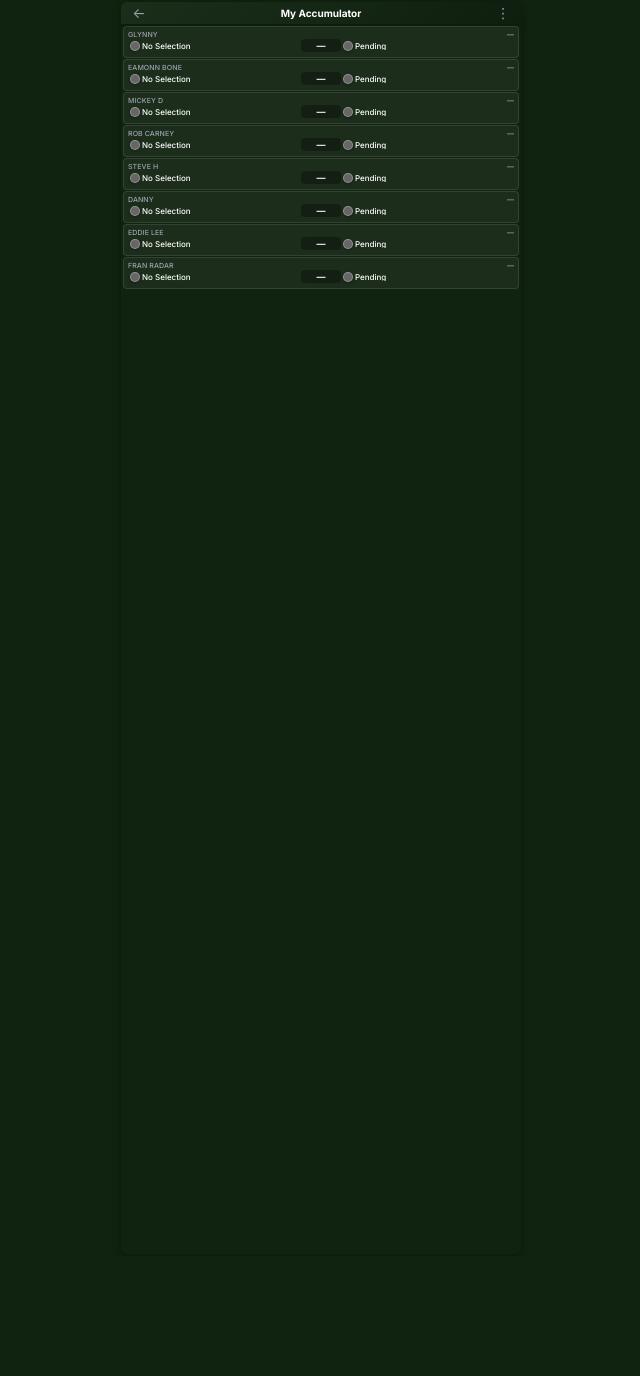
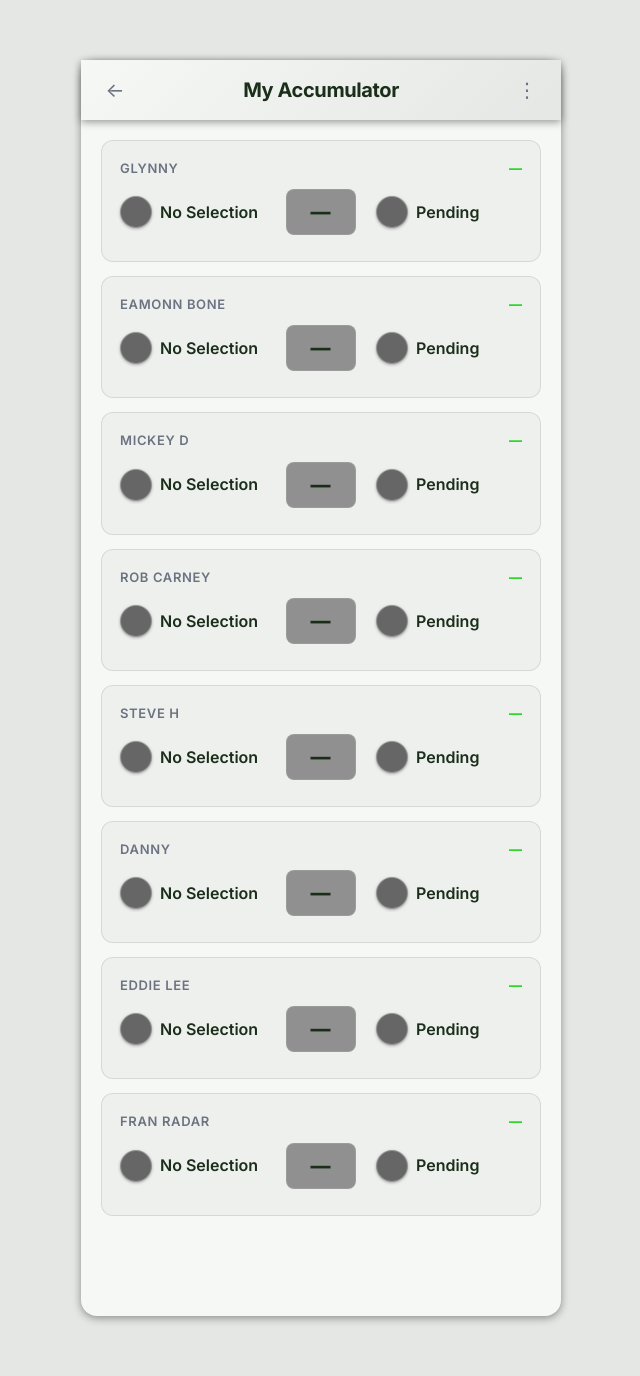
Before and after one commit to MrG-Man/Acca-Tracker, a Flask app: page /mobile-demo in a window 1280 px wide. Shown: the whole page, without its empty margins (319-959 px from the left). Before the commit the page ends 289 px from the top, so only its background shows below. Run offline with Flask 3, Linux system fonts and the light colour scheme.

Commit message:
kombai update

```diff
--- a/static/css/mobile-demo.css
+++ b/static/css/mobile-demo.css
@@ -1,13 +1,15 @@
-/* Mobile Demo Styles - Ultra Compact Version */
+/* Mobile Demo Styles - Responsive Design */
 :root {
   --primary-green: #11d411;
-  --bg-dark: #102210;
-  --bg-light: #f6f8f6;
+  --bg-dark: #1a2e1a;
+  --bg-darker: #0f1f0f;
   --text-primary: #ffffff;
   --text-secondary: #9ca3af;
   --card-bg: rgba(255, 255, 255, 0.05);
-  --card-hover: rgba(255, 255, 255, 0.1);
+  --card-hover: rgba(255, 255, 255, 0.08);
   --border-color: rgba(255, 255, 255, 0.1);
+  --shadow-sm: 0 1px 3px rgba(0, 0, 0, 0.3);
+  --shadow-md: 0 2px 8px rgba(0, 0, 0, 0.4);
 }
 
 * {
@@ -18,118 +20,147 @@
 
 body {
     font-family: 'Inter', -apple-system, BlinkMacSystemFont, 'Segoe UI', Roboto, sans-serif;
-    background: var(--bg-dark);
+    background: var(--bg-darker);
     color: var(--text-primary);
     min-height: 100vh;
-    font-size: 8px;
-    line-height: 1.0;
-    padding: 2px;
+    line-height: 1.4;
+    overflow-x: hidden;
+    -webkit-font-smoothing: antialiased;
+    -moz-osx-font-smoothing: grayscale;
+}
+
+.mobile-container {
+    max-width: 100%;
+    margin: 0 auto;
+    background: var(--bg-dark);
+    min-height: 100vh;
+    box-shadow: var(--shadow-md);
+}
+
+/* Header - Responsive */
+.mobile-header {
+    background: linear-gradient(135deg, var(--bg-dark) 0%, var(--bg-darker) 100%);
+    padding: clamp(12px, 3vw, 16px) clamp(16px, 4vw, 20px);
+    display: flex;
+    align-items: center;
+    justify-content: space-between;
+    box-shadow: var(--shadow-md);
+    position: sticky;
+    top: 0;
+    z-index: 100;
+    backdrop-filter: blur(10px);
+}
+
+.app-title {
+    font-size: clamp(16px, 4vw, 20px);
+    font-weight: 700;
+    color: var(--text-primary);
+    margin: 0;
+    letter-spacing: -0.02em;
+}
+
+.header-icon {
+    width: clamp(20px, 5vw, 28px);
+    height: clamp(20px, 5vw, 28px);
+    display: flex;
+    align-items: center;
+    justify-content: center;
+    color: var(--text-secondary);
+    font-size: clamp(16px, 4vw, 20px);
+    cursor: pointer;
+    transition: color 0.2s ease;
+}
+
+.header-icon:hover {
+    color: var(--text-primary);
+}
+
+/* Matches List - Responsive */
+.matches-list {
+    padding: clamp(8px, 2vw, 16px);
+    max-height: calc(100vh - clamp(48px, 12vw, 64px));
+    overflow-y: auto;
     overflow-x: hidden;
 }
 
-.mobile-container {
-    max-width: 400px;
-    margin: 0 auto;
-    background: var(--bg-dark);
-    min-height: calc(100vh - 4px);
-    border-radius: 6px;
-    overflow: hidden;
-    box-shadow: 0 2px 8px rgba(0, 0, 0, 0.3);
+/* Custom Scrollbar */
+.matches-list::-webkit-scrollbar {
+    width: 6px;
 }
 
-/* Header */
-.mobile-header {
-    background: linear-gradient(135deg, #1a2e1a 0%, #0f1f0f 100%);
-    padding: 4px 6px;
-    display: flex;
-    align-items: center;
-    justify-content: space-between;
-    box-shadow: 0 1px 4px rgba(0, 0, 0, 0.3);
+.matches-list::-webkit-scrollbar-track {
+    background: rgba(255, 255, 255, 0.05);
 }
 
-.app-title {
-    font-size: 10px;
-    font-weight: 700;
-    color: var(--text-primary);
-    margin: 0;
-    font-family: 'Inter', sans-serif;
+.matches-list::-webkit-scrollbar-thumb {
+    background: rgba(255, 255, 255, 0.2);
+    border-radius: 3px;
 }
 
-.header-icons {
-    display: flex;
-    gap: 4px;
+.matches-list::-webkit-scrollbar-thumb:hover {
+    background: rgba(255, 255, 255, 0.3);
 }
 
-.header-icon {
-    width: 14px;
-    height: 14px;
-    border-radius: 50%;
-    background: rgba(255, 255, 255, 0.1);
-    display: flex;
-    align-items: center;
-    justify-content: center;
-    color: var(--text-primary);
-    font-size: 8px;
-}
-
-/* Matches List */
-.matches-list {
-    padding: 2px;
-    max-height: calc(100vh - 40px);
-    overflow-y: auto;
-}
-
+/* Match Card - Responsive */
 .match-card {
     background: var(--card-bg);
-    border-radius: 4px;
-    padding: 4px;
-    margin-bottom: 1px;
+    border-radius: clamp(8px, 2vw, 12px);
+    padding: clamp(12px, 3vw, 16px);
+    margin-bottom: clamp(8px, 2vw, 12px);
     border: 1px solid var(--border-color);
     transition: all 0.2s ease;
-    min-height: 28px;
-    display: flex;
-    flex-direction: column;
-    justify-content: center;
+    position: relative;
 }
 
 .match-card:hover {
     background: var(--card-hover);
-    transform: translateY(-1px);
+    transform: translateY(-2px);
+    box-shadow: var(--shadow-md);
 }
 
+.match-card:last-child {
+    margin-bottom: 0;
+}
+
+/* Match Header */
 .match-header {
     display: flex;
     justify-content: space-between;
     align-items: center;
-    margin-bottom: 1px;
+    margin-bottom: clamp(8px, 2vw, 12px);
+    gap: clamp(8px, 2vw, 12px);
 }
 
 .selector-name {
-    font-size: 7px;
-    font-weight: 500;
+    font-size: clamp(11px, 2.5vw, 13px);
+    font-weight: 600;
     color: var(--text-secondary);
     text-transform: uppercase;
-    letter-spacing: 0.1px;
+    letter-spacing: 0.05em;
+    flex-shrink: 0;
 }
 
 .match-time {
-    font-size: 7px;
-    font-weight: 600;
-    color: var(--text-secondary);
+    font-size: clamp(11px, 2.5vw, 13px);
+    font-weight: 700;
+    color: var(--primary-green);
+    flex-shrink: 0;
 }
 
-/* Teams */
+/* Teams Layout - Responsive */
 .match-teams {
-    display: flex;
+    display: grid;
+    grid-template-columns: 1fr auto 1fr;
     align-items: center;
-    justify-content: space-between;
-    margin-bottom: 1px;
+    gap: clamp(8px, 2vw, 12px);
+    margin-bottom: clamp(6px, 1.5vw, 8px);
 }
 
 .team {
     display: flex;
     align-items: center;
-    flex: 1;
+    gap: clamp(6px, 1.5vw, 8px);
+    min-width: 0; /* Allow flex items to shrink */
 }
 
 .home-team {
@@ -142,131 +173,259 @@ body {
 }
 
 .team-logo {
-    width: 10px;
-    height: 10px;
+    width: clamp(20px, 5vw, 28px);
+    height: clamp(20px, 5vw, 28px);
     border-radius: 50%;
-    margin: 0 2px;
-    border: 1px solid rgba(255, 255, 255, 0.3);
-    box-shadow: 0 1px 3px rgba(0, 0, 0, 0.3);
+    border: 1.5px solid rgba(255, 255, 255, 0.3);
+    box-shadow: var(--shadow-sm);
+    flex-shrink: 0;
 }
 
 .team-name {
-    font-size: 8px;
-    font-weight: 500;
+    font-size: clamp(13px, 3.2vw, 16px);
+    font-weight: 600;
     color: var(--text-primary);
-    max-width: 55px;
     overflow: hidden;
     text-overflow: ellipsis;
     white-space: nowrap;
+    min-width: 0; /* Allow text to shrink */
 }
 
-/* Score */
+/* Score Display - Responsive */
 .match-score {
     display: flex;
     align-items: center;
     justify-content: center;
-    background: rgba(0, 0, 0, 0.3);
-    border-radius: 4px;
-    padding: 2px 6px;
-    min-width: 40px;
+    background: rgba(0, 0, 0, 0.4);
+    border-radius: clamp(6px, 1.5vw, 8px);
+    padding: clamp(6px, 1.5vw, 8px) clamp(12px, 3vw, 16px);
+    min-width: clamp(50px, 12vw, 70px);
+    border: 1px solid rgba(255, 255, 255, 0.1);
 }
 
 .score {
-    font-size: 9px;
-    font-weight: 700;
+    font-size: clamp(16px, 4vw, 20px);
+    font-weight: 800;
     color: var(--text-primary);
+    letter-spacing: 0.05em;
 }
 
-/* BTTS Badge */
+/* BTTS Badge - Responsive */
 .btts-badge {
+    position: absolute;
+    top: clamp(8px, 2vw, 12px);
+    right: clamp(8px, 2vw, 12px);
     background: var(--primary-green);
     color: #000;
-    padding: 1px 2px;
-    border-radius: 3px;
-    font-size: 6px;
-    font-weight: 700;
+    padding: clamp(4px, 1vw, 6px) clamp(8px, 2vw, 10px);
+    border-radius: clamp(4px, 1vw, 6px);
+    font-size: clamp(10px, 2.5vw, 12px);
+    font-weight: 800;
     text-transform: uppercase;
-    letter-spacing: 0.1px;
-    white-space: nowrap;
+    letter-spacing: 0.05em;
+    box-shadow: 0 2px 6px rgba(17, 212, 17, 0.4);
+    animation: pulse 2s ease-in-out infinite;
 }
 
-/* Status Indicator */
-.status-indicator {
-    position: fixed;
-    top: 4px;
-    right: 4px;
-    padding: 1px 4px;
-    border-radius: 6px;
-    font-size: 6px;
-    font-weight: 600;
-    text-transform: uppercase;
-    letter-spacing: 0.1px;
+@keyframes pulse {
+    0%, 100% {
+        opacity: 1;
+        transform: scale(1);
+    }
+    50% {
+        opacity: 0.9;
+        transform: scale(1.02);
+    }
 }
 
-.status-connected {
-    background: var(--primary-green);
-    color: #000;
+/* Empty State */
+.empty-state {
+    text-align: center;
+    padding: clamp(40px, 10vw, 60px) clamp(20px, 5vw, 30px);
+    color: var(--text-secondary);
 }
 
-.status-disconnected {
-    background: #ef4444;
-    color: #fff;
+.empty-state-icon {
+    font-size: clamp(40px, 10vw, 60px);
+    margin-bottom: clamp(16px, 4vw, 20px);
 }
 
-/* Ensure no text wrapping */
-.team-name, .selector-name, .match-time {
-    white-space: nowrap;
-    overflow: hidden;
-    text-overflow: ellipsis;
+.empty-state-text {
+    font-size: clamp(14px, 3.5vw, 16px);
+    line-height: 1.5;
 }
 
-/* Responsive Design - Ultra Compact */
-@media (max-width: 480px) {
-    body {
-        padding: 1px;
-        font-size: 7px;
+/* Responsive Breakpoints */
+
+/* Small phones (320px - 374px) */
+@media (max-width: 374px) {
+    .mobile-container {
+        border-radius: 0;
     }
 
-    .mobile-container {
-        border-radius: 4px;
-        max-width: 375px;
+    .match-teams {
+        gap: 6px;
     }
 
-    .app-title {
-        font-size: 9px;
+    .team-name {
+        font-size: 12px;
+    }
+
+    .score {
+        font-size: 14px;
+    }
+}
+
+/* Standard phones (375px - 767px) */
+@media (min-width: 375px) and (max-width: 767px) {
+    .mobile-container {
+        max-width: 100%;
+        border-radius: 0;
+    }
+
+    .matches-list {
+        padding: 12px;
     }
 
     .match-card {
-        padding: 3px;
-        margin-bottom: 1px;
-        min-height: 24px;
+        padding: 14px;
+    }
+}
+
+/* Tablets (768px - 1023px) */
+@media (min-width: 768px) and (max-width: 1023px) {
+    .mobile-container {
+        max-width: 600px;
+        border-radius: 12px;
+        margin: 20px auto;
+    }
+
+    body {
+        padding: 20px;
+        background: var(--bg-darker);
+    }
+
+    .matches-list {
+        padding: 16px;
+    }
+
+    .match-card {
+        padding: 16px;
+        margin-bottom: 12px;
+    }
+
+    .match-teams {
+        gap: 16px;
+    }
+}
+
+/* Desktop (1024px+) */
+@media (min-width: 1024px) {
+    .mobile-container {
+        max-width: 480px;
+        border-radius: 16px;
+        margin: 30px auto;
+    }
+
+    body {
+        padding: 30px;
+        background: var(--bg-darker);
+    }
+
+    .matches-list {
+        padding: 20px;
+        max-height: calc(100vh - 140px);
+    }
+
+    .match-card {
+        padding: 18px;
+        margin-bottom: 14px;
+    }
+
+    .match-teams {
+        gap: 20px;
     }
 
     .team-logo {
-        width: 8px;
-        height: 8px;
-        margin: 0 1px;
+        width: 32px;
+        height: 32px;
     }
+}
 
-    .team-name {
-        font-size: 7px;
-        max-width: 45px;
-    }
-
-    .score {
-        font-size: 8px;
-    }
-
-    .selector-name, .match-time {
-        font-size: 6px;
+/* Landscape orientation adjustments */
+@media (orientation: landscape) and (max-height: 600px) {
+    .mobile-header {
+        padding: 8px 16px;
     }
 
     .matches-list {
-        padding: 1px;
+        max-height: calc(100vh - 50px);
+        padding: 8px;
     }
 
-    .match-score {
-        min-width: 35px;
-        padding: 1px 4px;
+    .match-card {
+        padding: 10px;
+        margin-bottom: 6px;
+    }
+
+    .match-header {
+        margin-bottom: 6px;
+    }
+
+    .match-teams {
+        margin-bottom: 4px;
     }
 }
+
+/* High DPI displays */
+@media (-webkit-min-device-pixel-ratio: 2), (min-resolution: 192dpi) {
+    .team-logo {
+        border-width: 1px;
+    }
+
+    .match-card {
+        border-width: 0.5px;
+    }
+}
+
+/* Dark mode support (if system preference changes) */
+@media (prefers-color-scheme: light) {
+    :root {
+        --bg-dark: #f6f8f6;
+        --bg-darker: #e5e7e5;
+        --text-primary: #1a2e1a;
+        --text-secondary: #6b7280;
+        --card-bg: rgba(0, 0, 0, 0.03);
+        --card-hover: rgba(0, 0, 0, 0.05);
+        --border-color: rgba(0, 0, 0, 0.1);
+    }
+}
+
+/* Accessibility improvements */
+@media (prefers-reduced-motion: reduce) {
+    * {
+        animation-duration: 0.01ms !important;
+        animation-iteration-count: 1 !important;
+        transition-duration: 0.01ms !important;
+    }
+}
+
+/* Print styles */
+@media print {
+    body {
+        background: white;
+    }
+
+    .mobile-header {
+        position: static;
+    }
+
+    .matches-list {
+        max-height: none;
+        overflow: visible;
+    }
+
+    .match-card {
+        page-break-inside: avoid;
+    }
+}
--- a/templates/mobile-demo.html
+++ b/templates/mobile-demo.html
@@ -2,7 +2,7 @@
 <html lang="en">
 <head>
     <meta charset="UTF-8">
-    <meta name="viewport" content="width=device-width, initial-scale=1.0">
+    <meta name="viewport" content="width=device-width, initial-scale=1.0, maximum-scale=5.0, user-scalable=yes">
     <title>My Accumulator - Mobile Demo</title>
     <link rel="preconnect" href="https://fonts.googleapis.com">
     <link rel="preconnect" href="https://fonts.gstatic.com" crossorigin>
@@ -13,12 +13,12 @@
     <div class="mobile-container">
         <!-- Header -->
         <header class="mobile-header">
-            <div style="width: 24px; display: flex; align-items: center; justify-content: center;">
-                <span style="font-size: 14px; color: #9ca3af;">←</span>
+            <div class="header-icon">
+                <span>←</span>
             </div>
             <h1 class="app-title">My Accumulator</h1>
-            <div style="width: 24px; display: flex; align-items: center; justify-content: center;">
-                <span style="font-size: 14px; color: #9ca3af;">⋮</span>
+            <div class="header-icon">
+                <span>⋮</span>
             </div>
         </header>
 
@@ -35,15 +35,15 @@
                     {% if match.home_team and match.away_team %}
                     <div class="team home-team">
                         <div class="team-logo" style="background-color: {{ match.home_color }};"></div>
-                        <span class="team-name">{{ match.home_team }}</span>
+                        <span class="team-name" title="{{ match.home_team }}">{{ match.home_team }}</span>
                     </div>
 
                     <div class="match-score">
-                        <span class="score">{{ match.home_score }}</span>
+                        <span class="score">{{ match.home_score }} - {{ match.away_score }}</span>
                     </div>
 
                     <div class="team away-team">
-                        <span class="team-name">{{ match.away_team }}</span>
+                        <span class="team-name" title="{{ match.away_team }}">{{ match.away_team }}</span>
                         <div class="team-logo" style="background-color: {{ match.away_color }};"></div>
                     </div>
                     {% else %}
```
Also changed, not shown: README_Mobile_Demo_Responsive.md (added), 1 other file.
